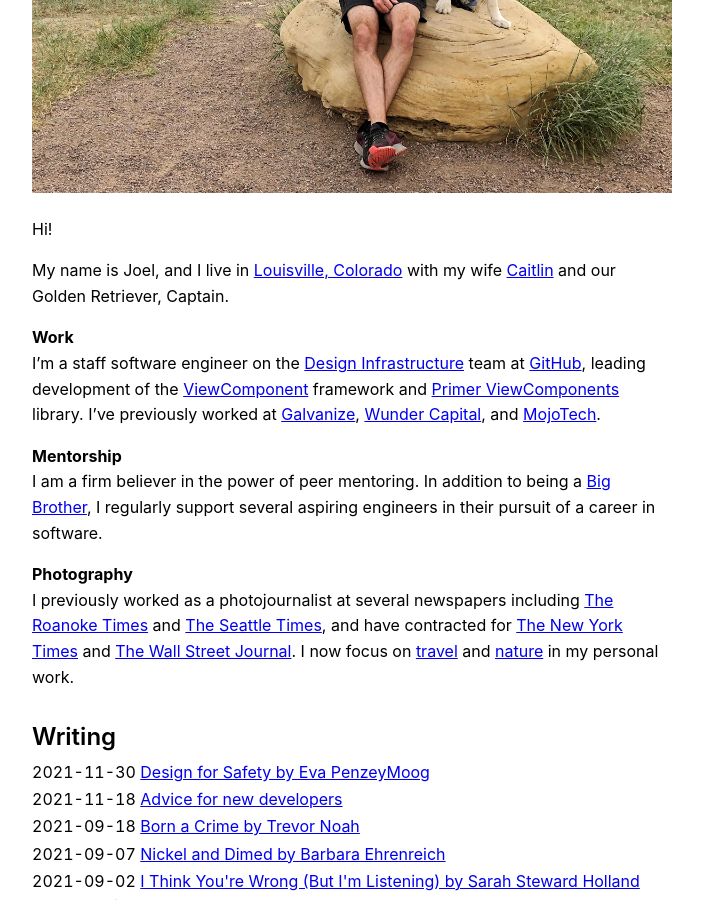
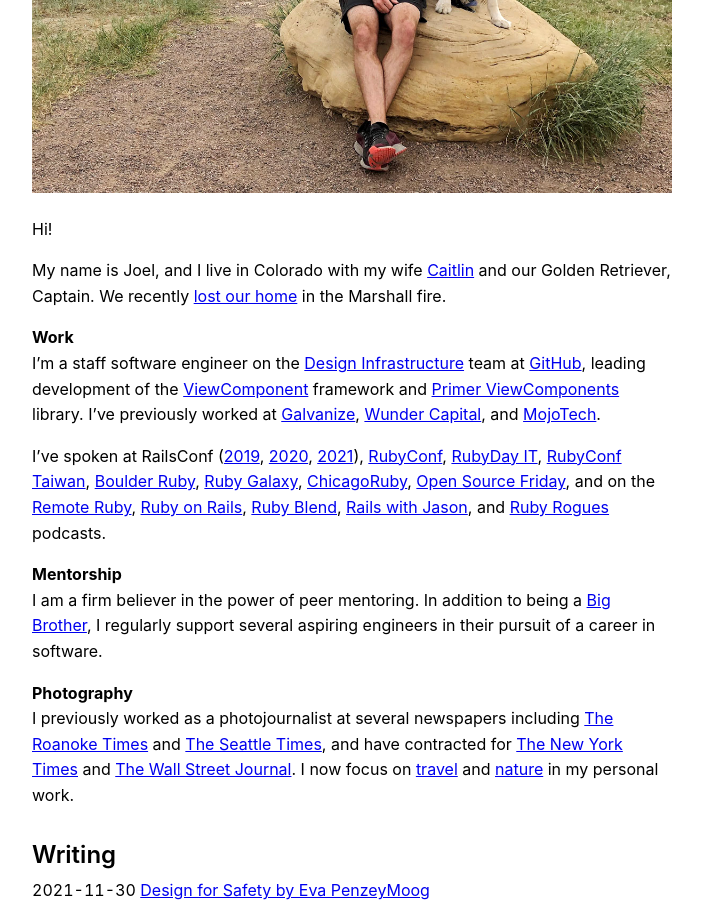
Before and after one commit to joelhawksley/identity, a Jekyll site: the page built from index.md, in a window 1280 px wide and 900 px high, scrolled down 399 px. Shown: the whole window, without its empty margins (288-991 px from the left). Built offline with Jekyll 4.4.1, drawn with Linux system fonts in a browser that asks for light colours; some of the changed text lies outside the part shown.

Commit message:
add note about fire <3

```diff
--- a/index.md
+++ b/index.md
@@ -6,11 +6,13 @@ layout: home
 
 Hi!
 
-My name is Joel, and I live in [Louisville, Colorado](http://louisvilleco.gov/) with my wife [Caitlin](https://www.caitlinhawksley.com) and our Golden Retriever, Captain.
+My name is Joel, and I live in Colorado with my wife [Caitlin](https://www.caitlinhawksley.com) and our Golden Retriever, Captain. We recently [lost our home](https://www.gofundme.com/manage/help-the-hawksleys-rebuild-literally-everything) in the Marshall fire.
 
 ### Work
 
 I'm a staff software engineer on the [Design Infrastructure](https://primer.style) team at [GitHub](https://github.com/joelhawksley), leading development of the [ViewComponent](https://github.com/github/view_component) framework and [Primer ViewComponents](https://github.com/primer/view_components) library. I've previously worked at [Galvanize](https://www.galvanize.com/), [Wunder Capital](https://www.wundercapital.com), and [MojoTech](https://www.mojotech.com).
+
+I've spoken at RailsConf ([2019](https://youtu.be/y5Z5a6QdA-M), [2020](https://youtu.be/YVYRus_2KZM), [2021](https://www.youtube.com/watch?v=QoetqsBCsbE)), [RubyConf](https://www.youtube.com/watch?v=vynyFGOZOZ8), [RubyDay IT](https://2021.rubyday.it/talks_speakers/), [RubyConf Taiwan](https://www.youtube.com/watch?v=MGAs0QALAiM), [Boulder Ruby](https://boulder-ruby.org/), [Ruby Galaxy](https://rubygalaxy.io/talks), [ChicagoRuby](https://chicagoruby.org), [Open Source Friday](https://www.youtube.com/watch?v=v-mrsmxVy5U), and on the [Remote Ruby](https://remoteruby.transistor.fm/125), [Ruby on Rails](https://5by5.tv/rubyonrails/276), [Ruby Blend](https://radiopublic.com/the-ruby-blend-WDewaV/s1!9aab9), [Rails with Jason](https://www.codewithjason.com/rails-with-jason-podcast/joel-hawksley/), and [Ruby Rogues](https://devchat.tv/ruby-rogues/rr-461-rethinking-the-view-layer-with-components-with-joel-hawksley/) podcasts.
 
 ### Mentorship
 
```
Also changed, not shown: _projects/view_component.md (+0 -2 lines).
